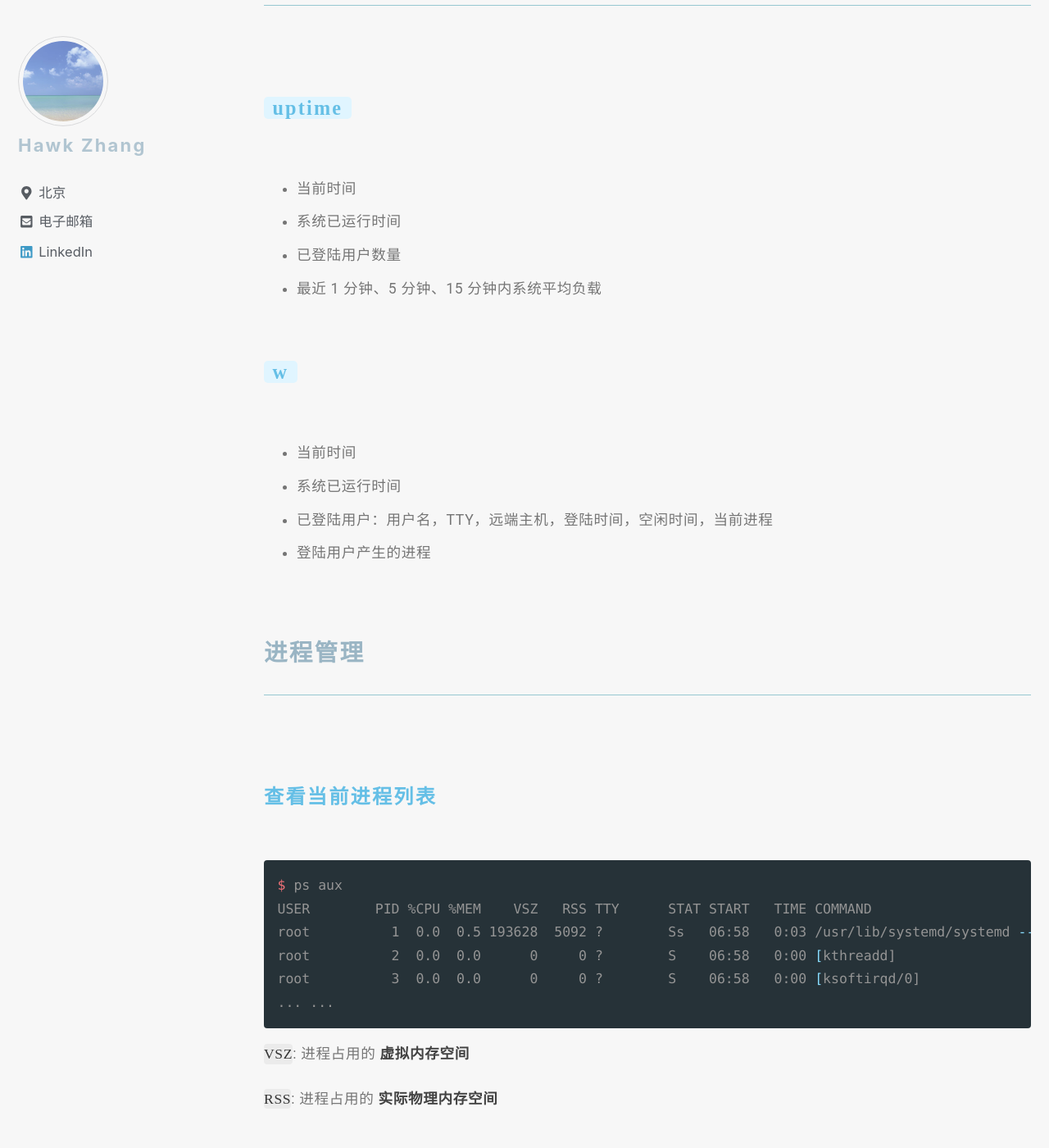
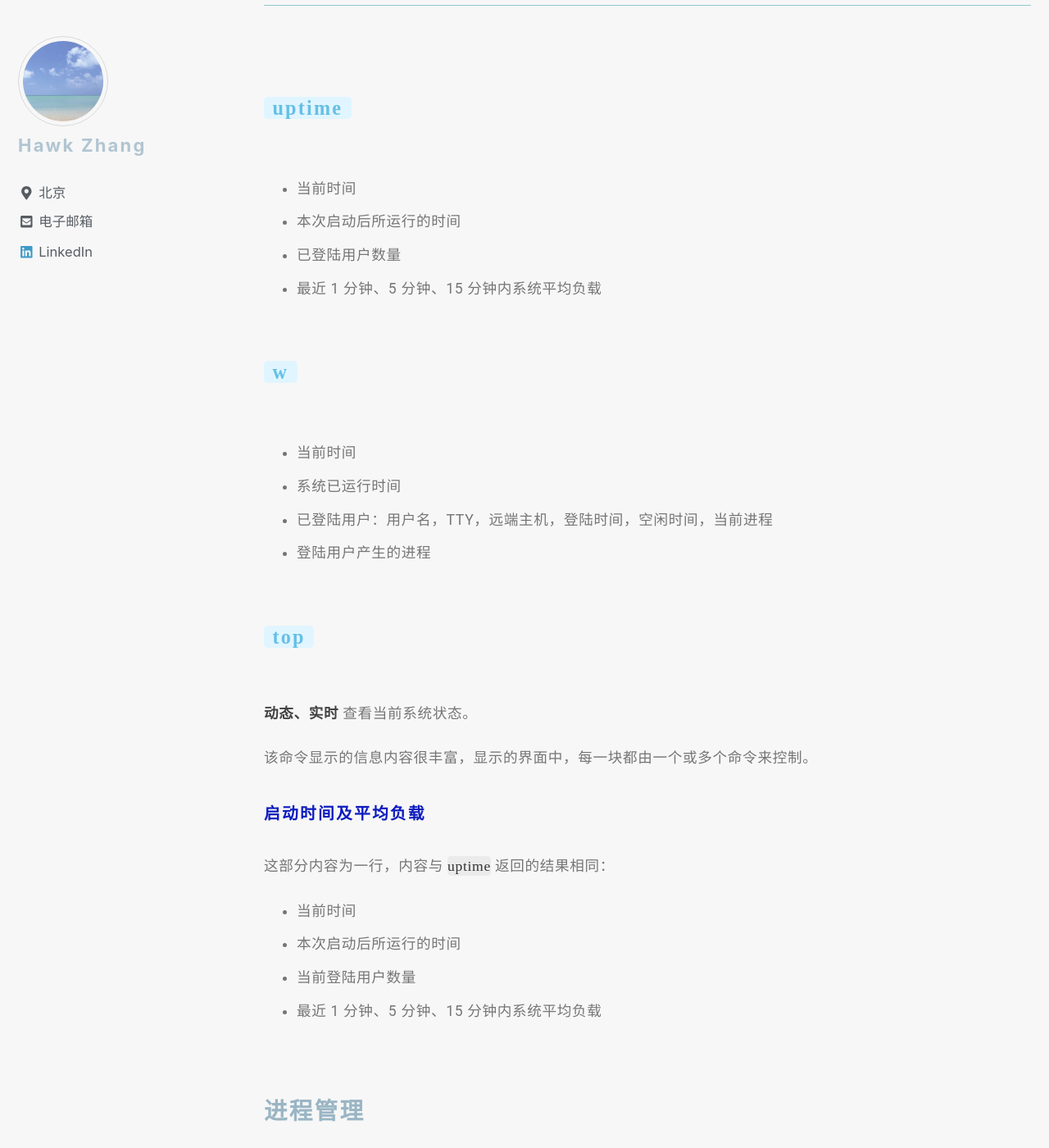
Before and after one commit to narru888/linotes_note, a Jekyll site: the page built from _posts/devop/2017-05-01-troubleshooting.md, in a window 1280 px wide and 1400 px high, scrolled down 16757 px. Shown: the whole window at 82% size. Built offline with Jekyll 4.4.1, drawn with Linux system fonts in a browser that asks for light colours; nearby versions of some CDN libraries; a script that is not in the unit is left out.

Commit message:
update on 2018-08-24 16:10:01 CST

```diff
--- a/_posts/devop/2017-05-01-troubleshooting.md
+++ b/_posts/devop/2017-05-01-troubleshooting.md
@@ -746,7 +746,7 @@ $ hexdump -C somefile
 #### `uptime`
 
 * 当前时间
-* 系统已运行时间
+* 本次启动后所运行的时间
 * 已登陆用户数量
 * 最近 1 分钟、5 分钟、15 分钟内系统平均负载
 
@@ -758,6 +758,26 @@ $ hexdump -C somefile
 * 系统已运行时间
 * 已登陆用户：用户名，TTY，远端主机，登陆时间，空闲时间，当前进程
 * 登陆用户产生的进程
+
+
+
+#### `top`
+
+**动态、实时** 查看当前系统状态。
+
+该命令显示的信息内容很丰富，显示的界面中，每一块都由一个或多个命令来控制。
+
+##### 启动时间及平均负载
+
+这部分内容为一行，内容与 `uptime` 返回的结果相同：
+
+* 当前时间
+* 本次启动后所运行的时间
+* 当前登陆用户数量
+* 最近 1 分钟、5 分钟、15 分钟内系统平均负载
+
+
+
 
 
 
```
